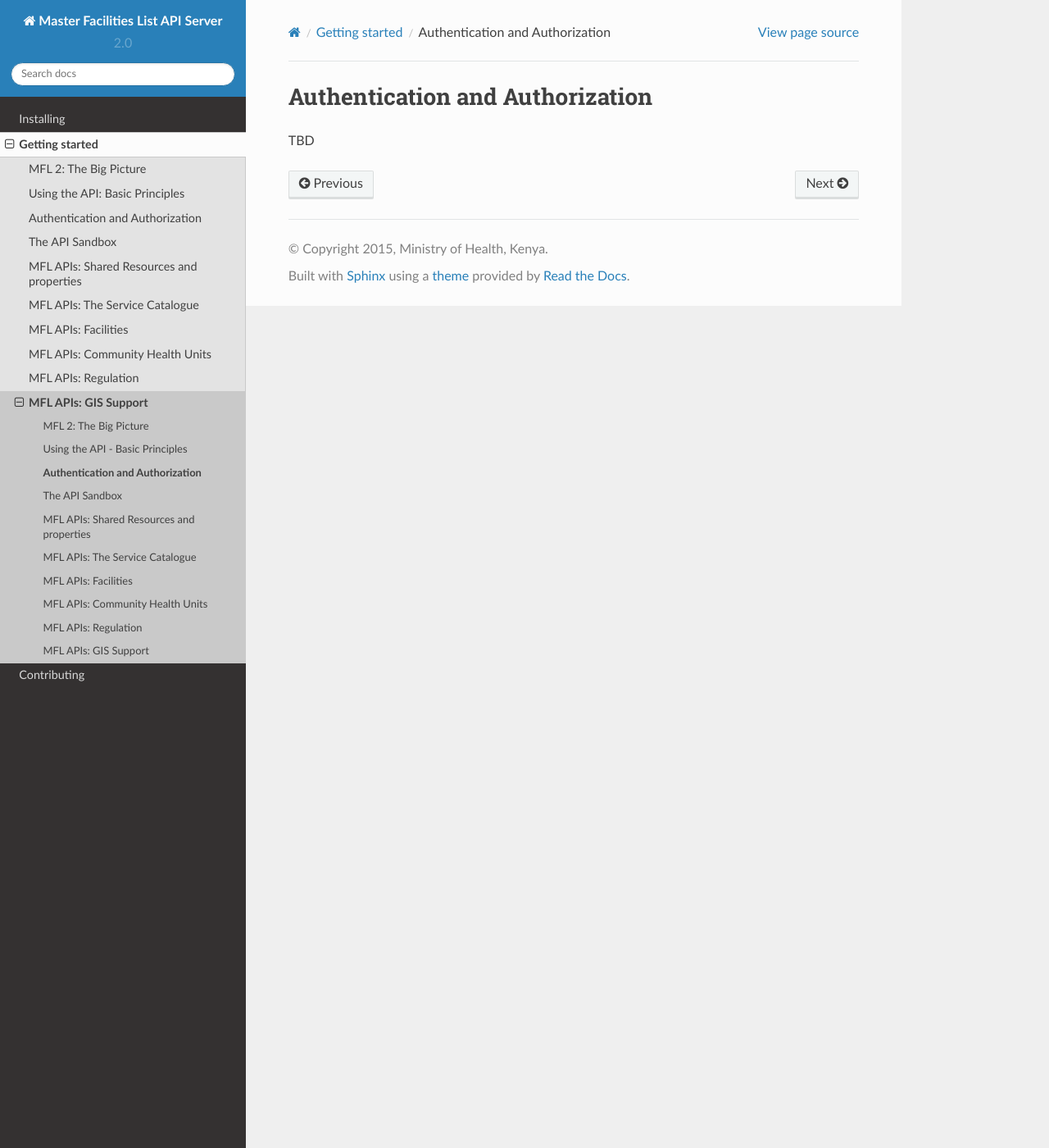
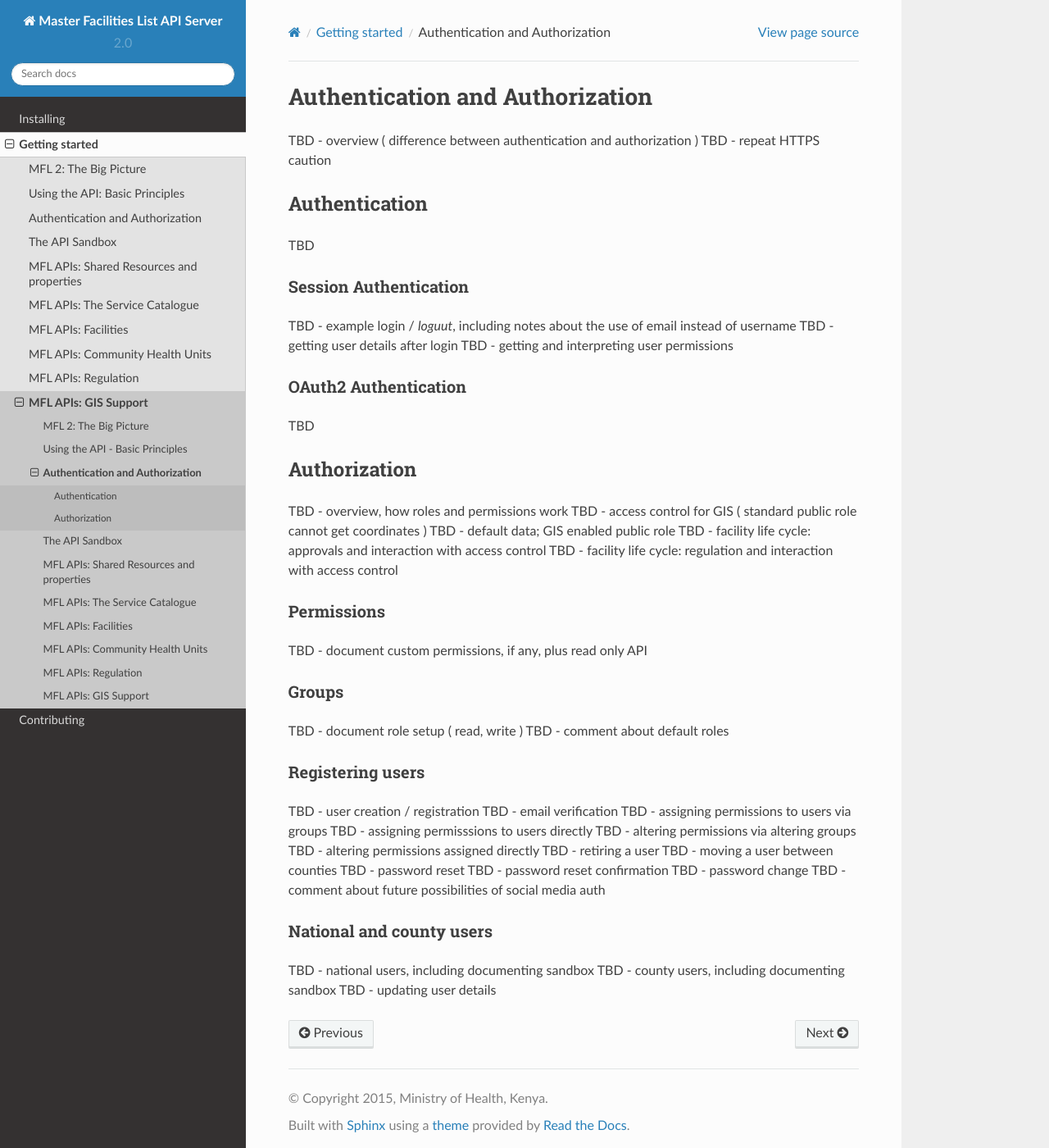
Before and after one commit to MasterFacilityList/mfl_api, a Sphinx documentation site: the page built from docs/getting_started/authentication.rst, in a window 1280 px wide and 1400 px high. Shown: the whole window at 82% size. Built offline with Sphinx 7.4.7 and the Read the Docs theme 2.0.0, drawn with Linux system fonts in a browser that asks for light colours.

Commit message:
Moved documentation related TODOs to the docs folder itself

```diff
--- a/docs/getting_started/authentication.rst
+++ b/docs/getting_started/authentication.rst
@@ -1,7 +1,61 @@
 Authentication and Authorization
 ==================================
 
+TBD - overview ( difference between authentication and authorization )
+TBD - repeat HTTPS caution
+
+Authentication
+-----------------
 TBD
+
+Session Authentication
+~~~~~~~~~~~~~~~~~~~~~~~~
+TBD - example login / *loguut*, including notes about the use of email instead of username
+TBD - getting user details after login
+TBD - getting and interpreting user permissions
+
+OAuth2 Authentication
+~~~~~~~~~~~~~~~~~~~~~~~~~
+TBD
+
+
+Authorization
+----------------
+TBD - overview, how roles and permissions work
+TBD - access control for GIS ( standard public role cannot get coordinates )
+TBD - default data; GIS enabled public role
+TBD - facility life cycle: approvals and interaction with access control
+TBD - facility life cycle: regulation and interaction with access control
+
+Permissions
+~~~~~~~~~~~~~
+TBD - document custom permissions, if any, plus read only API
+
+Groups
+~~~~~~~~
+TBD - document role setup ( read, write )
+TBD - comment about default roles
+
+Registering users
+~~~~~~~~~~~~~~~~~~~~~~~~~~~~~~~~~
+TBD - user creation / registration
+TBD - email verification
+TBD - assigning permissions to users via groups
+TBD - assigning permisssions to users directly
+TBD - altering permissions via altering groups
+TBD - altering permissions assigned directly
+TBD - retiring a user
+TBD - moving a user between counties
+TBD - password reset
+TBD - password reset confirmation
+TBD - password change
+TBD - comment about future possibilities of social media auth
+
+National and county users
+~~~~~~~~~~~~~~~~~~~~~~~~~~~~
+TBD - national users, including documenting sandbox
+TBD - county users, including documenting sandbox
+TBD - updating user details
 
 .. toctree::
     :maxdepth: 3
--- a/docs/getting_started/sandbox.rst
+++ b/docs/getting_started/sandbox.rst
@@ -3,6 +3,10 @@ The API Sandbox
 TBD - swagger
 TBD - browseable API
 TBD - metadata
+TBD - An example for each of the verbs in use
+TBD - Metadata ( should be more consumable, almost like Stripe's )
+TBD - Swagger compatible docstrings for every single view
+( first line summary, detailed description, params from filters including base filter)
 
 .. toctree::
     :maxdepth: 3
--- a/docs/getting_started/support_resources.rst
+++ b/docs/getting_started/support_resources.rst
@@ -87,5 +87,11 @@ The example listing below clearly shows the shared fields:
         ]
     }
 
+
+Common Filters
+-------------------
+TBD - Document filters found in every resource
+TBD - examples for GET, POST, PUT, PATCH, DELETE ( could be elsewhere )
+
 .. toctree::
     :maxdepth: 3
--- a/docs/getting_started/the_big_picture.rst
+++ b/docs/getting_started/the_big_picture.rst
@@ -1,6 +1,10 @@
 MFL 2: The Big Picture
 =========================
-TBD
+TBD - goals of MFL 2
+TBD - architecture of MFL 2
+TBD - unifying what were three systems
+TBD - some comments on interoperability
+TBD - future; practitioners, terminologies
 
 .. toctree::
     :maxdepth: 3
```
Also changed, not shown: docs/getting_started/gis.rst (+7 -1 lines), 1 other file.
